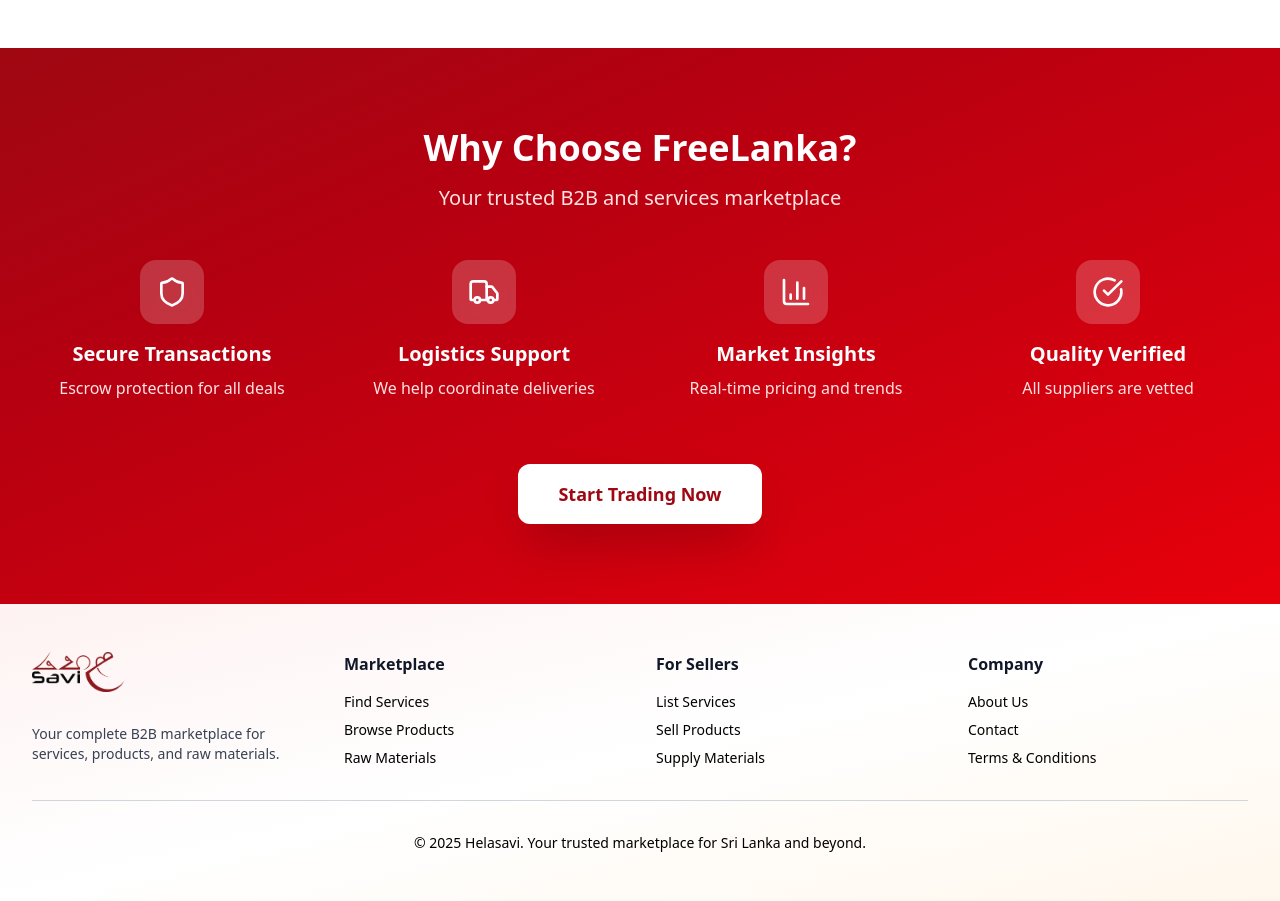
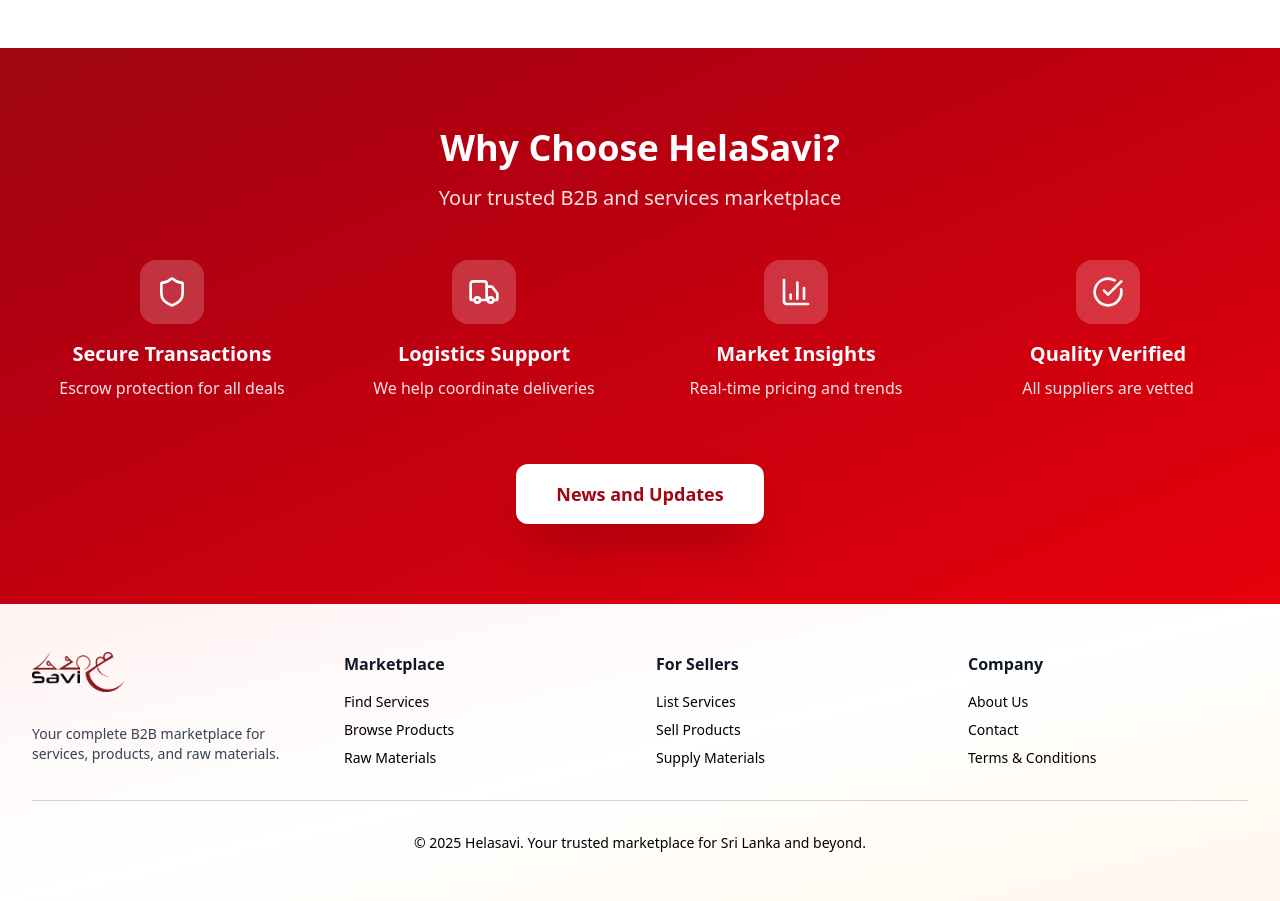
Before and after one commit to Amila619/ph-2025-hackathon, a React app in the folder frontend/: page / in a window 1280 px wide. Shown: the part 2560-3461 px from the top of the page. Built offline with nearby package versions, Linux system fonts and the light colour scheme; no server answers; the HTML template or start-up script is replaced by a standard one.

Commit message:
news routing

```diff
--- a/frontend/src/App.jsx
+++ b/frontend/src/App.jsx
@@ -9,6 +9,7 @@
 import SignUp from "./pages/Signup.page.jsx";
 import ProductGallery from "./pages/ProductGallery.page.jsx";
 import AboutUs from "./pages/AboutUs.jsx";
+import News from "./pages/News.jsx";
 
 function App() {
 
@@ -22,6 +23,7 @@
         <Route path="/dashboard" element={<Dashboard />} />
         <Route path="/signup" element={<SignUp />} />
         <Route path="/product-gallery" element={<ProductGallery />} />
+        <Route path="/News" element={<News />} />
       </Route>
     )
   )
--- a/frontend/src/components/WhyChooseUs.jsx
+++ b/frontend/src/components/WhyChooseUs.jsx
@@ -1,7 +1,9 @@
 import React from 'react';
 import { Shield, Truck, BarChart3, CheckCircle } from 'lucide-react';
+import { useNavigate } from 'react-router-dom';
 
 const WhyChooseUs = () => {
+  const navigate = useNavigate();
   const features = [
     { icon: Shield, title: 'Secure Transactions', desc: 'Escrow protection for all deals' },
     { icon: Truck, title: 'Logistics Support', desc: 'We help coordinate deliveries' },
@@ -9,11 +11,15 @@
     { icon: CheckCircle, title: 'Quality Verified', desc: 'All suppliers are vetted' }
   ];
 
+  const handleClick = () => {
+    navigate("/News");
+  };
+
   return (
     <div className="py-20 bg-gradient-to-br from-red-800 to-red-600 text-white">
       <div className="max-w-7xl mx-auto px-4 sm:px-6 lg:px-8">
         <div className="text-center mb-12">
-          <h2 className="text-4xl font-bold mb-4">Why Choose FreeLanka?</h2>
+          <h2 className="text-4xl font-bold mb-4">Why Choose HelaSavi?</h2>
           <p className="text-xl text-red-100">Your trusted B2B and services marketplace</p>
         </div>
 
@@ -33,8 +39,11 @@
         </div>
 
         <div className="text-center mt-16">
-          <button className="bg-white text-red-800 px-10 py-4 rounded-xl text-lg font-bold hover:bg-red-50 transition-all shadow-2xl">
-            Start Trading Now
+          <button
+            onClick={handleClick}
+            className="bg-white text-red-800 px-10 py-4 rounded-xl text-lg font-bold hover:bg-red-50 transition-all shadow-2xl"
+          >
+            News and Updates
           </button>
         </div>
       </div>
```
